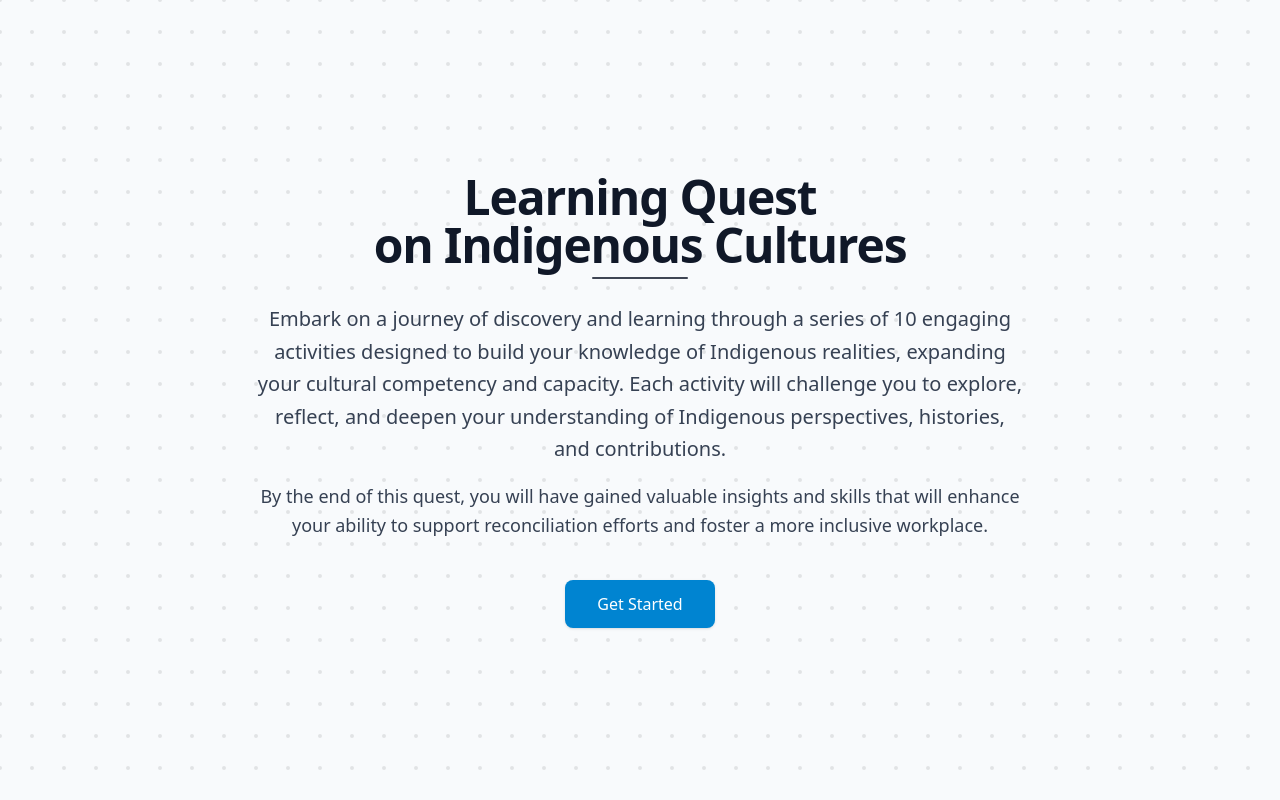
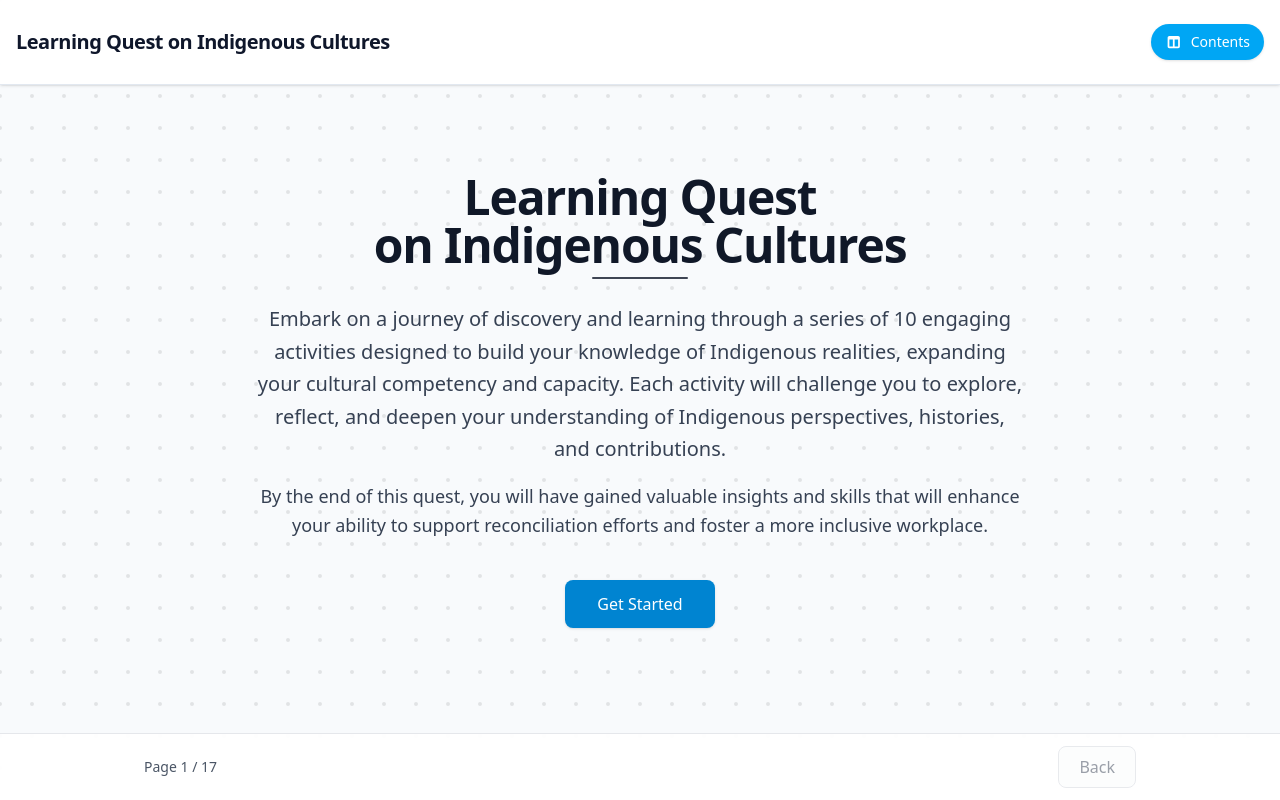
Before and after one commit to abdallahaac/IL-learning-quest-mac, a React (Vite) app: page / in a window 1280 px wide. Built offline with nearby package versions, Linux system fonts and the light colour scheme.

Commit message:
added changes

```diff
--- a/src/AppShell.jsx
+++ b/src/AppShell.jsx
@@ -17,6 +17,7 @@ import ResourcesPage from "./pages/ResourcesPage.jsx";
 import TeamReflectionPage from "./pages/TeamReflectionPage.jsx";
 import ActivityPage from "./pages/ActivityPage.jsx";
 import PatternMorph from "./components/PatternMorph.jsx";
+
 // ---- Local storage helpers ----
 const LS_KEY = "quest_state_v1";
 function loadFromLS() {
@@ -36,9 +37,11 @@ function saveToLS(payload) {
 export default function AppShell() {
 	const { getSuspendData, setSuspendData, scorm } = useScorm();
 
+	// Build static page list once
 	const pages = useMemo(() => buildPages(), []);
 	const totalPages = pages.length;
 
+	// Activity helpers
 	const activityPages = useMemo(
 		() =>
 			pages
@@ -54,10 +57,12 @@ export default function AppShell() {
 		() => activityPages.map(({ idx }) => idx),
 		[activityPages]
 	);
+	const activityTotal = activityPages.length;
 
+	// Hash-based routing
 	const [route, push] = useHashRoute();
 
-	// hydrate from SCORM or localStorage
+	// ---- Hydrate state from SCORM OR localStorage (localStorage fallback) ----
 	const [state, setState] = useState(() => {
 		const scormSaved = getSuspendData?.();
 		const lsSaved = loadFromLS();
@@ -67,7 +72,8 @@ export default function AppShell() {
 		const visitedFromSave = Array.isArray(saved?.visited)
 			? new Set(saved.visited)
 			: new Set();
-		visitedFromSave.add(initialIndex);
+		// Always include the current page as visited
+		if (!visitedFromSave.has(initialIndex)) visitedFromSave.add(initialIndex);
 
 		return {
 			pageIndex: initialIndex,
@@ -78,7 +84,7 @@ export default function AppShell() {
 		};
 	});
 
-	// sync with hash route, mark visited
+	// Keep state in sync with hash route + mark visited
 	useEffect(() => {
 		const idx = Math.min(Math.max(route.pageIndex, 0), totalPages - 1);
 		setState((s) => {
@@ -90,7 +96,7 @@ export default function AppShell() {
 		// eslint-disable-next-line react-hooks/exhaustive-deps
 	}, [route.pageIndex, totalPages]);
 
-	// persist to SCORM + localStorage
+	// ---- Persist to BOTH SCORM (if available) and localStorage ----
 	useEffect(() => {
 		const payload = {
 			pageIndex: state.pageIndex,
@@ -99,23 +105,27 @@ export default function AppShell() {
 			finished: state.finished,
 			visited: Array.from(state.visited),
 		};
-		setSuspendData?.(payload);
+		// SCORM
+		if (setSuspendData) setSuspendData(payload);
+		// localStorage
 		saveToLS(payload);
 	}, [state, setSuspendData]);
 
+	// Current page & theme
 	const currentPage = pages[state.pageIndex] ?? pages[0];
 	const isActivity = currentPage.type === "activity";
-
 	const themeClass =
 		currentPage.type === "activity"
 			? activityThemes[currentPage.activityIndex]
 			: pageThemes[currentPage.type] || "";
 
+	// Jump-to-activity menu
 	const jumpToActivity = (i) => {
 		const target = activityPageIndices[i];
 		if (typeof target === "number") gotoPage(target);
 	};
 
+	// Navigation helpers
 	const gotoPage = (idx) => {
 		const clamped = Math.min(Math.max(idx, 0), totalPages - 1);
 		push(clamped);
@@ -157,15 +167,41 @@ export default function AppShell() {
 		});
 	};
 
-	const setNote = (id, value) =>
+	const setNote = (id, value) => {
 		setState((s) => ({ ...s, notes: { ...s.notes, [id]: value } }));
-	const toggleComplete = (id) =>
+	};
+
+	const toggleComplete = (id) => {
 		setState((s) => ({
 			...s,
 			completed: { ...s.completed, [id]: !s.completed[id] },
 		}));
+	};
 
-	// ------- PROGRESS: visits drive progress; activities add a bonus -------
+	// Hide chrome during cover intro
+	const isCover = currentPage.type === "cover";
+	const [coverIntroActive, setCoverIntroActive] = useState(false);
+	useEffect(() => {
+		if (!isCover) setCoverIntroActive(false);
+	}, [isCover]);
+
+	// Footer CTA label
+	const getNextLabel = () => {
+		const i = state.pageIndex;
+		const atLast = i >= totalPages - 1;
+		if (atLast) return "Finish";
+		const nextPage = pages[i + 1];
+		if (currentPage.type === "preparation") return "Begin Activities";
+		if (nextPage?.type === "activity") {
+			const num = (nextPage.activityIndex ?? 0) + 1;
+			return `Activity ${num}`;
+		}
+		return nextPage?.content?.title || "Next";
+	};
+
+	const BG_SEQUENCE = ["dots", "plus", "grid", "plus", "dots"];
+
+	// -------- Sequential progress for the 5 TOC slots --------
 	const idxByType = (t) => pages.findIndex((p) => p.type === t);
 	const idxIntro = idxByType("intro");
 	const idxPrep = idxByType("preparation");
@@ -175,41 +211,51 @@ export default function AppShell() {
 
 	const visitedHas = (i) => (i >= 0 ? state.visited.has(i) : false);
 
-	// base progress from visiting the five sections (each worth 0.2)
-	const baseVisited =
-		(visitedHas(idxIntro) ? 1 : 0) +
-		(visitedHas(idxPrep) ? 1 : 0) +
-		(visitedHas(idxTeam) ? 1 : 0) +
-		(visitedHas(idxConclusion) ? 1 : 0) +
-		(visitedHas(idxResources) ? 1 : 0);
-
-	const baseFrac = baseVisited / 5;
-
-	// activities add up to +0.25 extra (optional: tweak weight)
+	// Activities: fraction explicitly "Marked Complete"
 	const completedCount = activityIds.reduce(
 		(acc, id) => acc + (state.completed[id] ? 1 : 0),
 		0
 	);
 	const activityFrac =
 		activityPages.length > 0 ? completedCount / activityPages.length : 0;
-	const activitiesBonus = visitedHas(idxPrep) ? 0.25 * activityFrac : 0;
 
-	const curvedProgress = Math.min(1, baseFrac * 0.75 + activitiesBonus); // smooth + capped
+	// Gate activities progress behind a visit to Preparation
+	const prepPlusActivities = visitedHas(idxPrep) ? activityFrac : 0;
 
-	// prefill only until Intro has been visited
-	const sawIntro = visitedHas(idxIntro);
-	const dynamicPrefill = sawIntro ? 0 : 0;
+	// Slots: Intro | Prep+Activities (partial) | Team | Conclusion | Resources
+	const slots = [
+		visitedHas(idxIntro) ? 1 : 0, // Intro (all or nothing)
+		prepPlusActivities, // Activities fraction gated by Prep visit
+		visitedHas(idxTeam) ? 1 : 0,
+		visitedHas(idxConclusion) ? 1 : 0,
+		visitedHas(idxResources) ? 1 : 0,
+	];
+
+	// Enforce sequential fill: only count fully completed slots,
+	// plus partial for the first incomplete one.
+	let acc = 0;
+	for (let i = 0; i < slots.length; i++) {
+		const f = Math.max(0, Math.min(1, slots[i]));
+		if (f >= 1) acc += 1;
+		else {
+			acc += f;
+			break;
+		}
+	}
+	const curvedProgress = acc / slots.length;
 
 	const siteTitle = "Learning Quest on Indigenous Cultures";
 	const pageTitle =
 		currentPage.type === "cover" ? "" : currentPage.content.title;
 
-	const BG_SEQUENCE = ["dots", "plus", "grid", "plus", "dots"];
 	const chromeHidden =
 		"transition-opacity duration-500 ease-out will-change-[opacity] opacity-0 pointer-events-none";
 	const chromeShown = "transition-opacity duration-500 ease-out opacity-100";
 
-	// ----- Render switch -----
+	// Show tiny prefill only until the learner has actually visited Intro
+	const sawIntro = visitedHas(idxIntro);
+	const dynamicPrefill = sawIntro ? 0 : 0.2; // TEMP 20% prefill; set to 0.06–0.12 later
+	// Page content switch
 	let pageContent = null;
 	switch (currentPage.type) {
 		case "cover":
@@ -217,14 +263,14 @@ export default function AppShell() {
 				<CoverPage
 					content={currentPage.content}
 					onStart={() => gotoPage(1)}
-					onIntroActiveChange={(v) => v}
+					onIntroActiveChange={setCoverIntroActive}
 				/>
 			);
 			break;
 		case "contents":
 			pageContent = (
 				<ContentsPage
-					activityCount={activityPages.length}
+					activityCount={activityTotal}
 					onNavigate={gotoPage}
 					progress={curvedProgress}
 					prefillStart={dynamicPrefill}
@@ -279,16 +325,17 @@ export default function AppShell() {
 		<div className={`relative min-h-screen flex flex-col ${themeClass}`}>
 			<PatternMorph pageIndex={state.pageIndex} sequence={BG_SEQUENCE} />
 
-			{/* Header */}
+			{/* Header (STICKY) */}
 			<div
-				className={currentPage.type === "cover" ? chromeHidden : chromeShown}
+				aria-hidden={isCover && coverIntroActive}
+				className={isCover && coverIntroActive ? chromeHidden : chromeShown}
 			>
 				<Header
 					siteTitle={siteTitle}
 					pageTitle={pageTitle}
 					isActivity={isActivity}
 					activityIndex={currentPage.activityIndex}
-					totalActivities={activityPages.length}
+					totalActivities={activityTotal}
 					onHome={() => gotoPage(0)}
 					onContents={() => gotoPage(1)}
 					activityIds={activityIds}
@@ -297,7 +344,7 @@ export default function AppShell() {
 				/>
 			</div>
 
-			{/* Main */}
+			{/* MAIN */}
 			<main className="flex-1 overflow-y-auto relative">
 				<div style={{ zIndex: 10 }}>
 					<TransitionView screenKey={`page-${state.pageIndex}`}>
@@ -307,9 +354,10 @@ export default function AppShell() {
 				<div aria-hidden className="h-24 sm:h-20" />
 			</main>
 
-			{/* Footer */}
+			{/* Footer (FIXED) */}
 			<div
-				className={currentPage.type === "cover" ? chromeHidden : chromeShown}
+				aria-hidden={isCover && coverIntroActive}
+				className={isCover && coverIntroActive ? chromeHidden : chromeShown}
 			>
 				<Footer
 					pageIndex={state.pageIndex}
@@ -319,17 +367,7 @@ export default function AppShell() {
 					finished={state.finished}
 					showPrev={state.pageIndex > 0}
 					showNext={state.pageIndex > 0 && state.pageIndex < totalPages - 1}
-					nextLabel={(function () {
-						const i = state.pageIndex;
-						if (i >= totalPages - 1) return "Finish";
-						const nextPage = pages[i + 1];
-						if (currentPage.type === "preparation") return "Begin Activities";
-						if (nextPage?.type === "activity") {
-							const num = (nextPage.activityIndex ?? 0) + 1;
-							return `Activity ${num}`;
-						}
-						return nextPage?.content?.title || "Next";
-					})()}
+					nextLabel={getNextLabel()}
 				/>
 			</div>
 		</div>
```
